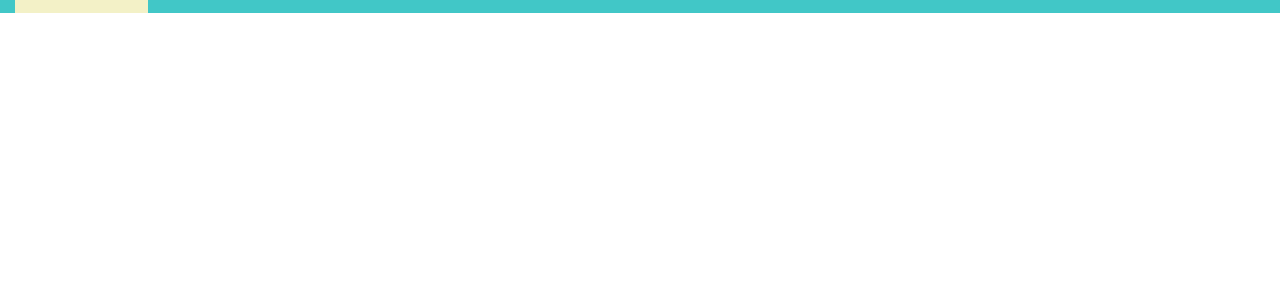
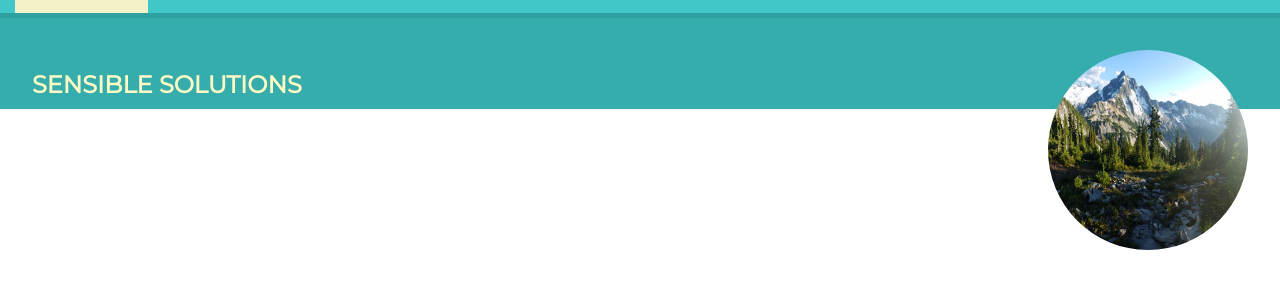
Before and after one commit to dwatson3/css-grid-practice, a website: page index.html in a window 1280 px wide. Shown: the part 38-326 px from the top of the page. Drawn offline with Linux system fonts and the light colour scheme.

Commit message:
working with grid columns

```diff
--- a/css/main.css
+++ b/css/main.css
@@ -1,9 +1,11 @@
 @import url('https://fonts.googleapis.com/css?family=Montserrat');
 
 body {
+	display: grid;
+	grid-template-rows: 51px 30%;
+
 	font-family: 'Montserrat', sans-serif;
 	margin: 0;
-
 }
 
 a {
@@ -30,6 +32,8 @@ ul li a {
 	display: inline-block;
 	font-weight: bold;
 
+/*	grid-column-start: logo-start;
+	grid-column-end: span  nav-end;*/
 	margin-left: 15px;
 	padding: 15px;
 	text-align: center;
@@ -39,5 +43,36 @@ ul li a {
 header {
 	background-color: #41C7C7;
 	display: grid;
-	grid-template-columns: fit-content(20%) auto;
+	grid-template-columns: [logo-start] fit-content(20%) [nav-start] auto [nav-end];
 }
+
+section#hero {
+	background-color: #36ADAD;
+	border-top: 5px solid #2EA0A0;
+	padding: 2em;
+
+	display: grid;
+	grid-template-columns: repeat(2, auto);
+}
+
+#content h1 {
+	color: #FFFBC5;
+	text-transform: uppercase;
+}
+
+#content p {
+	color: #fff;
+}
+
+img {
+	background-size: cover;
+	margin: 0 auto;
+	max-width: 100%;
+}
+
+#mountain {
+	border-radius: 50%;
+
+	height: 200px;
+	width: 200px;
+}
--- a/index.html
+++ b/index.html
@@ -25,5 +25,16 @@
 
 	</header>
 
+
+<section id="hero">
+	<div id="content">
+		<h1> Sensible Solutions </h1>
+			<p> Nori grape silver beet broccoli kombu beet greens fava bean potato quandong celery. Bunya nuts black-eyed pea prairie turnip leek lentil turnip greens parsnip. Sea lettuce lettuce water chestnut eggplant winter purslane fennel azuki bean earthnut pea sierra leone bologi leek soko chicory celtuce parsley jícama salsify. </p>
+	</div>
+
+	<img src="img/mountain.jpeg" id="mountain">
+
+</section>
+
 </body>
 </html>
```
Also changed, not shown: img/mountain.jpeg (added).
